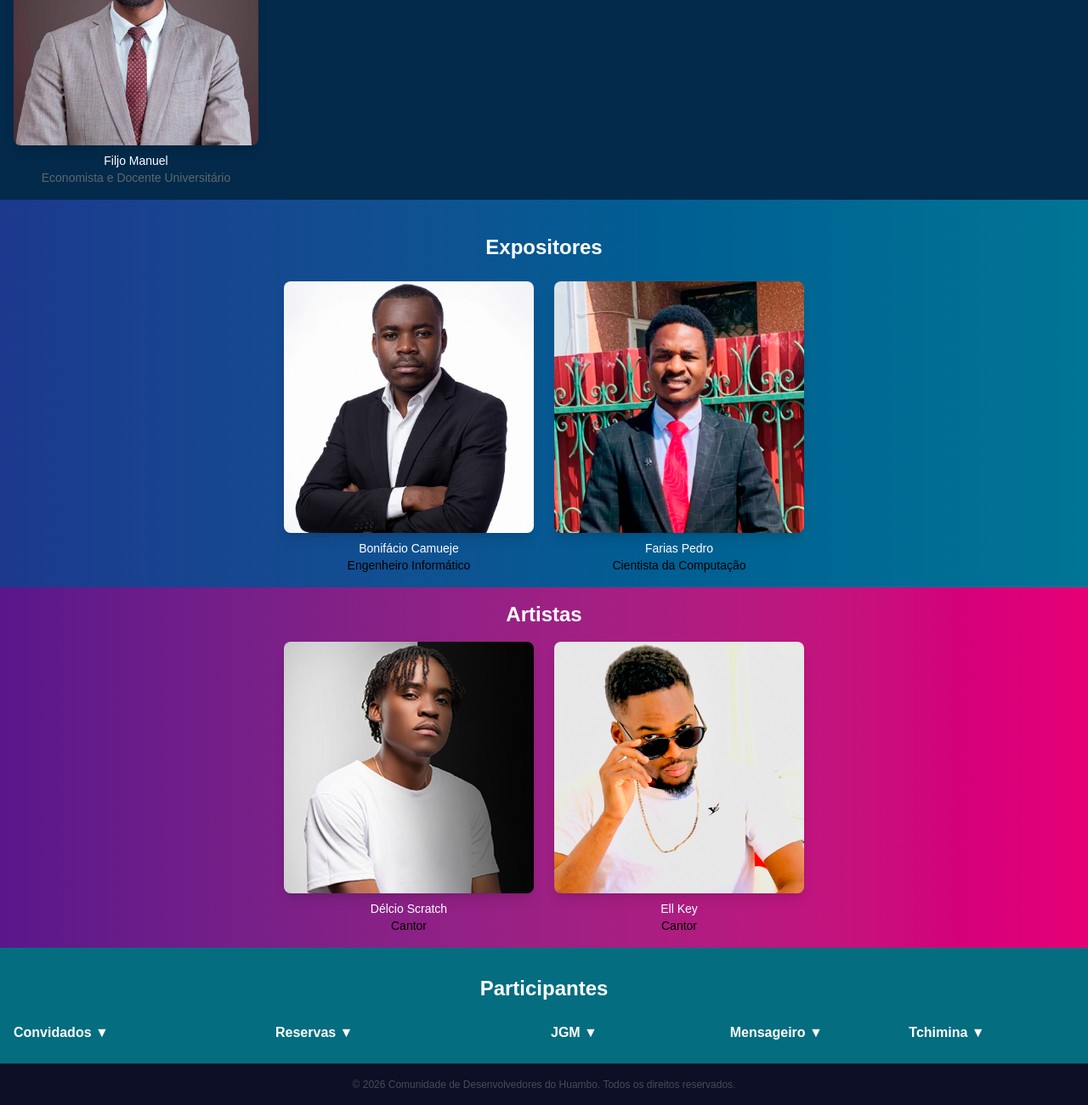
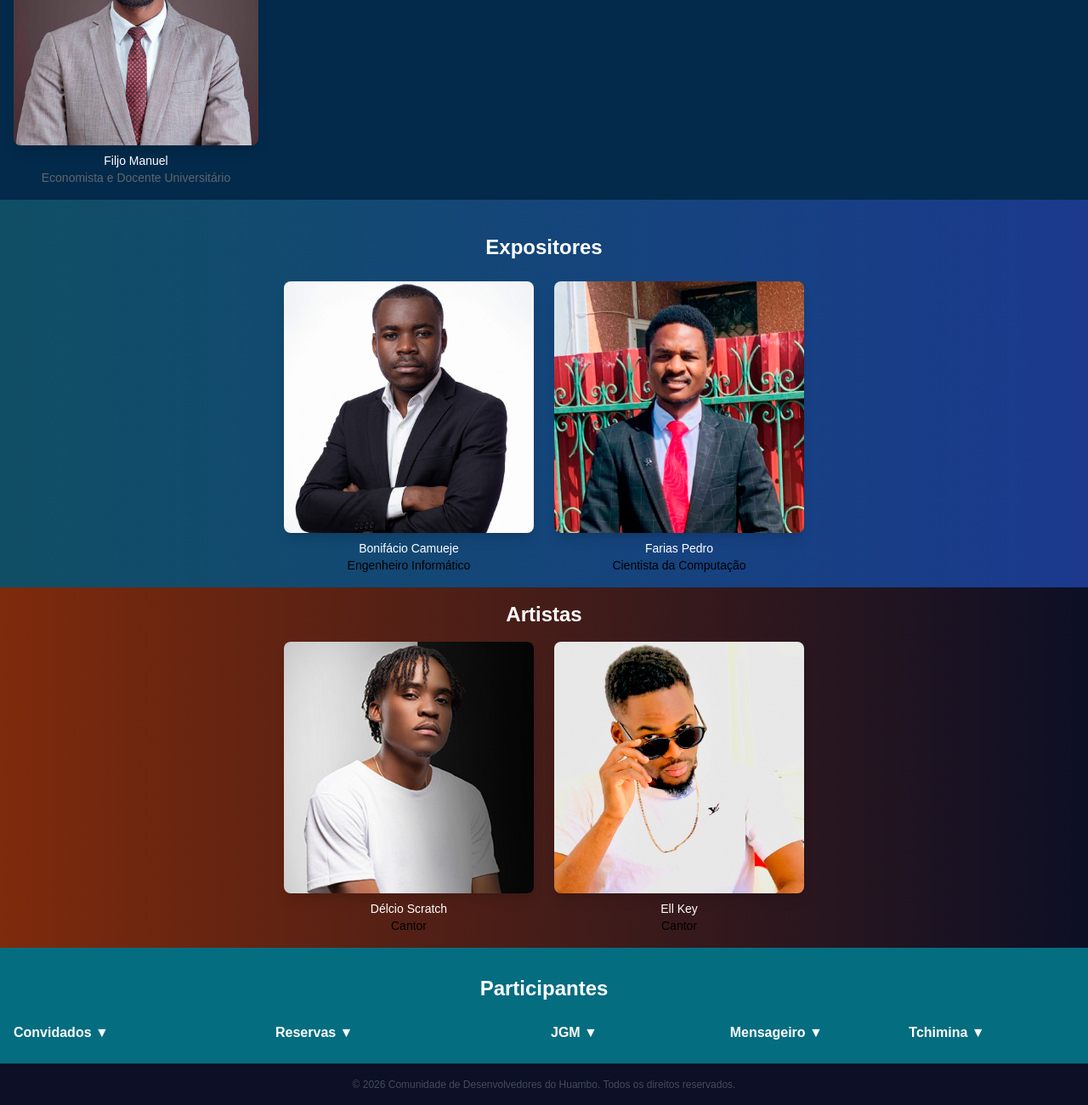
Before and after one commit to cdh-community-ao/portal-workshop-learnign-to-market, a website built with Vite: page index.html in a window 1280 px wide. Shown: the part 2109-3409 px from the top of the page at 85% size. Built offline with nearby package versions, Linux system fonts and the light colour scheme.

Commit message:
novos fundo

```diff
--- a/index.html
+++ b/index.html
@@ -186,7 +186,7 @@
                 </div>
             </section>
 
-            <section class="expositores bg-gradient-to-r from-blue-900 to-cyan-700 p-4">
+            <section class="expositores bg-gradient-to-r from-cyan-900 to-blue-900 p-4">
                 <h2 class="text-white text-center font-semibold text-2xl mt-6">Expositores</h2>
                 <div class="grid grid-cols-2 md:grid-cols-4 justify-between gap-6 mt-6">
                     <div class="text-center md:col-start-2 grid justify-center items-center">
@@ -212,7 +212,7 @@
                 </div>
             </section>
 
-            <section class="artistas bg-gradient-to-r from-purple-900 to-pink-600 p-4">
+            <section class="artistas bg-gradient-to-r from-orange-900 to-black-100 p-4">
                 <h2 class="text-white text-center font-semibold text-2xl">Artistas</h2>
                 <div class="grid grid-cols-2 md:grid-cols-4 justify-between gap-6 mt-4">
                     <div class="text-center md:col-start-2 grid justify-center items-center">
```
